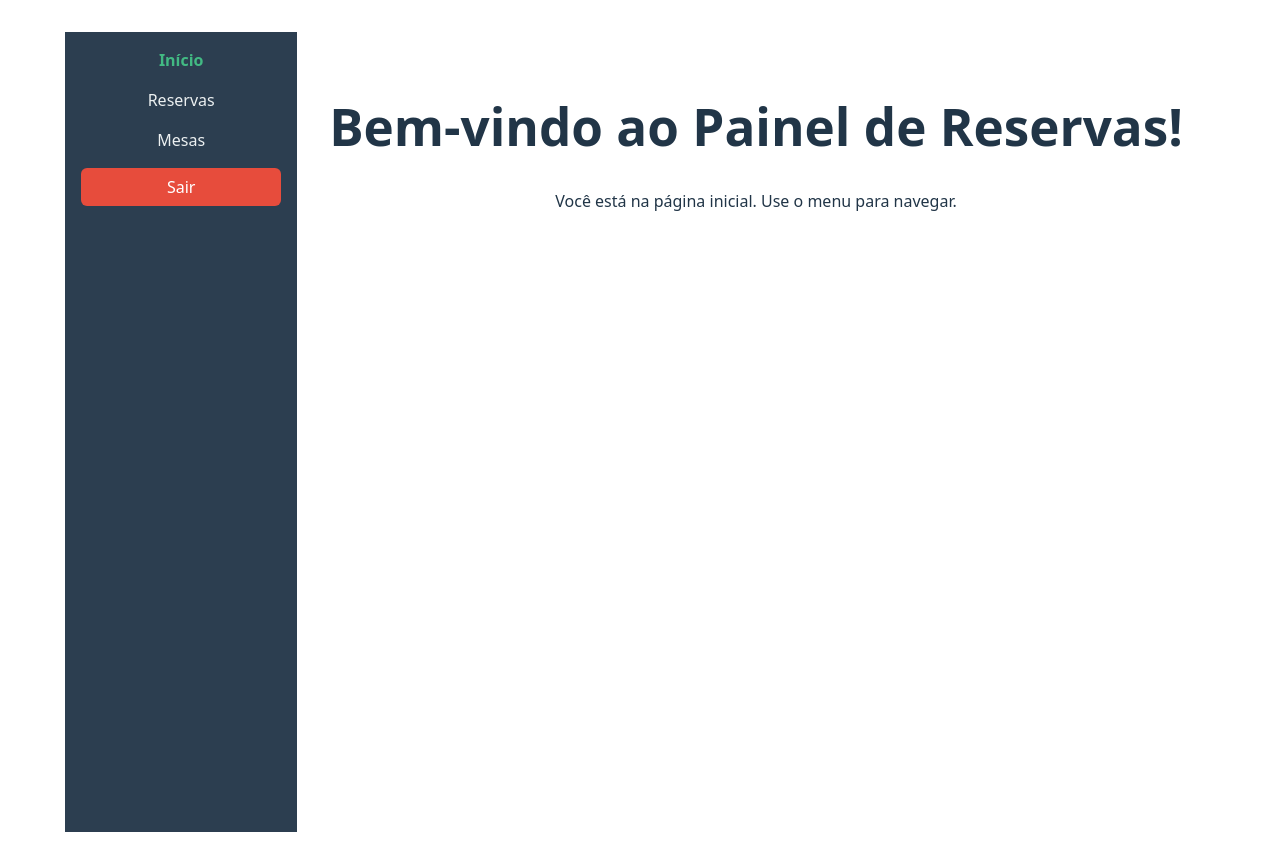
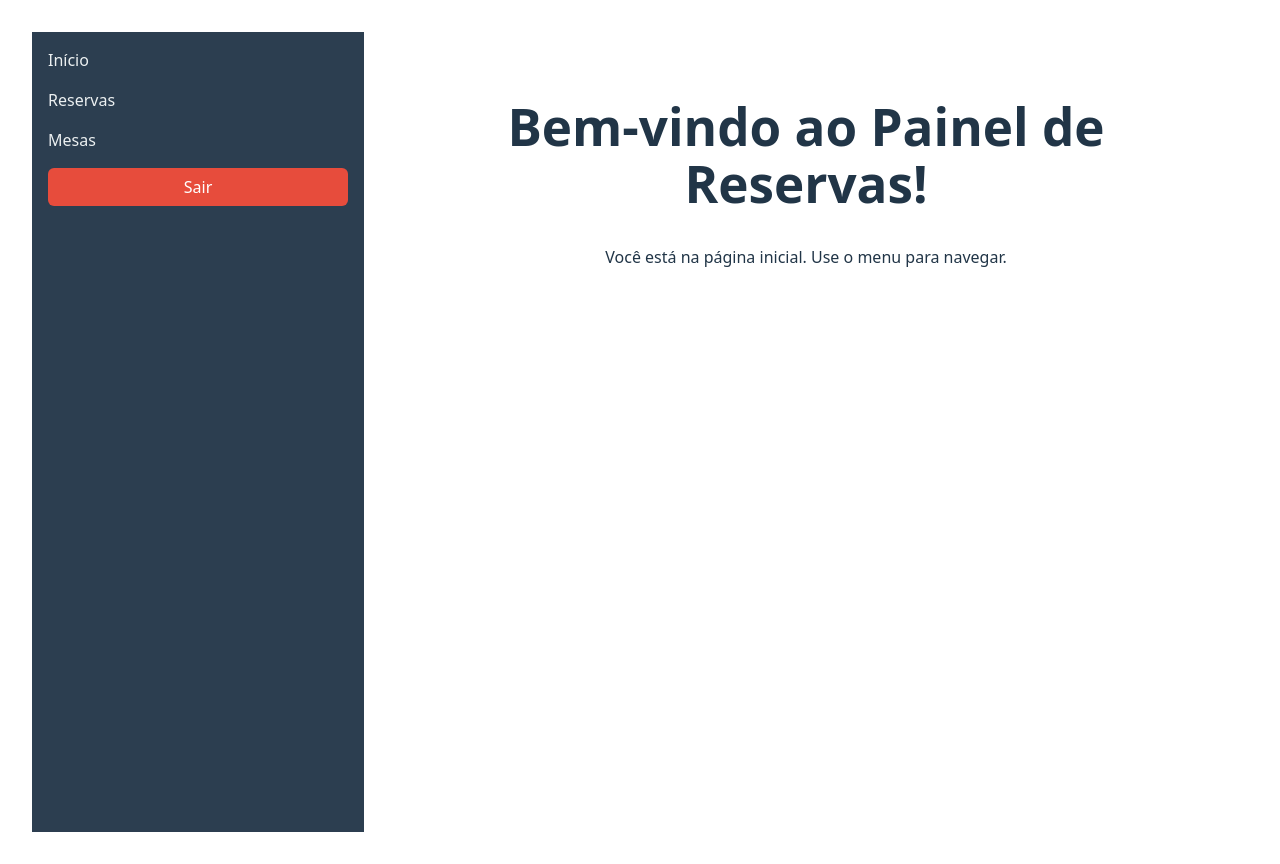
Before and after one commit to evandrogdn/reservations, a Vue app in the folder frontend/: page /application/inicio in a window 1280 px wide. Built offline with nearby package versions, Linux system fonts and the light colour scheme; sample sign-in values are in the browser's storage.

Commit message:
style: ajuste de estilizacao

```diff
--- a/frontend/src/components/Home.vue
+++ b/frontend/src/components/Home.vue
@@ -28,25 +28,22 @@ const logout = () => {
 .layout {
   display: flex;
   height: 100vh;
+  width: 100%;
 }
 
 .sidebar {
-  width: 200px;
+  width: 300px;
   background-color: #2c3e50;
   padding: 1rem;
   display: flex;
   flex-direction: column;
+  text-align: left;
 }
 
 .sidebar a {
   color: #ecf0f1;
   text-decoration: none;
   margin-bottom: 1rem;
-}
-
-.sidebar a.router-link-active {
-  font-weight: bold;
-  color: #42b983;
 }
 
 .logout-btn {
--- a/frontend/src/style.css
+++ b/frontend/src/style.css
@@ -59,7 +59,7 @@ button:focus-visible {
 }
 
 #app {
-  max-width: 1280px;
+  width: 100%;
   margin: 0 auto;
   padding: 2rem;
   text-align: center;
--- a/frontend/src/views/Reservations.vue
+++ b/frontend/src/views/Reservations.vue
@@ -226,6 +226,15 @@ tr:hover {
   border-radius: 6px;
   cursor: pointer;
 }
+
+#filterClient {
+  width: 50%;
+}
+
+.filterDate {
+  width: 13%;
+}
+
 </style>
 
 <template>
@@ -236,9 +245,9 @@ tr:hover {
     </div>
 
     <div class="filters">
-      <input v-model="filterClientName" type="text" placeholder="Cliente" />
-      <input v-model="filterReservationStart" type="date" placeholder="Data de Início" />
-      <input v-model="filterReservationEnd" type="date" placeholder="Data de Fim" />
+      <input id="filterClient" v-model="filterClientName" type="text" placeholder="Cliente" />
+      <input class="filterDate" v-model="filterReservationStart" type="date" placeholder="Data de Início" />
+      <input class="filterDate" v-model="filterReservationEnd" type="date" placeholder="Data de Fim" />
       <button @click="applyFilters">Filtrar</button>
       <button @click="resetFilters">Limpar Filtros</button>
     </div>
@@ -247,13 +256,14 @@ tr:hover {
     <div v-if="error" class="error">{{ error }}</div>
     <div v-if="!loading && reservations.length === 0" class="no-data">Nenhuma reserva encontrada.</div>
 
-    <table>
+    <table v-else class="reservations-list">
       <thead>
         <tr>
           <th>ID</th>
           <th>Cliente</th>
           <th>Mesa</th>
           <th>Telefone</th>
+          <th>Convidados</th>
           <th>Entrada</th>
           <th>Saída</th>
           <th>Ações</th>
@@ -265,6 +275,7 @@ tr:hover {
           <td>{{ reservation.client_name }}</td>
           <td>{{ reservation.table_id }}</td>
           <td>{{ maskPhone(reservation.phone_contact) }}</td>
+          <td>{{ reservation.guests }}</td>
           <td>{{ formatDate(reservation.reservation_start) }}</td>
           <td>{{ formatDate(reservation.reservation_end) }}</td>
           <td class="actions">
--- a/frontend/src/views/Tables.vue
+++ b/frontend/src/views/Tables.vue
@@ -232,6 +232,14 @@ tr:hover {
   border-radius: 6px;
   cursor: pointer;
 }
+
+#filterIdentification {
+  width: 40%
+}
+
+#filterPlaces {
+  width: 20%;
+}
 </style>
 
 <template>
@@ -242,8 +250,8 @@ tr:hover {
     </div>
 
     <div class="filters">
-      <input v-model="filterIdentification" type="text" placeholder="Filtrar por identificação" />
-      <input v-model="filterPlaces" type="number" placeholder="Filtrar por lugares" />
+      <input id="filterIdentification" v-model="filterIdentification" type="text" placeholder="Filtrar por identificação" />
+      <input id="filterPlaces" v-model="filterPlaces" type="number" placeholder="Filtrar por lugares" />
       <button @click="applyFilters">Filtrar</button>
       <button @click="resetFilters">Limpar</button>
     </div>
@@ -256,7 +264,7 @@ tr:hover {
       <thead>
         <tr>
           <th>ID</th>
-          <th>Identificacao</th>
+          <th>Identificação</th>
           <th>Lugares</th>
           <th>Ações</th>
         </tr>
```
